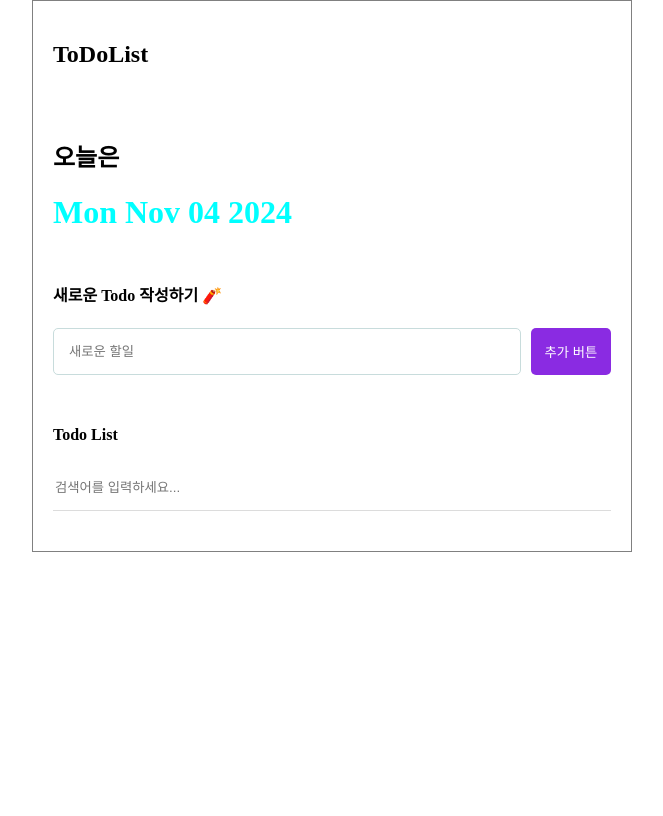
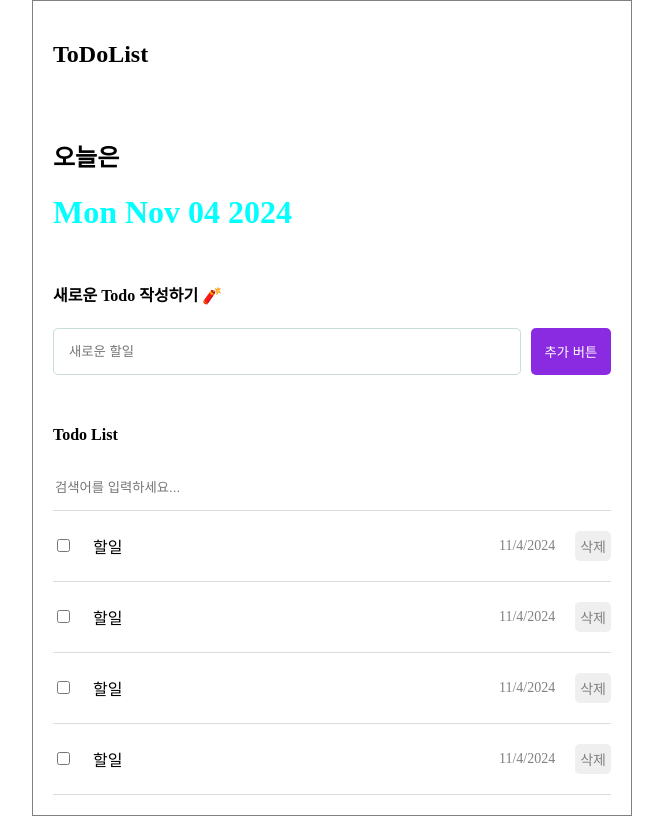
Before and after one commit to djadudwns12/react-todolistex, a React (Create React App) app: page / in a window 1280 px wide. Shown: the whole page, without its empty margins (308-971 px from the left). Built offline with nearby package versions, Linux system fonts and the light colour scheme.

Commit message:
feat : TodoItem 컴포넌트 생성 및 추가

```diff
--- /dev/null
+++ b/src/component/TodoItem.css
@@ -0,0 +1,29 @@
+.TodoItem {
+  display: flex;
+  align-items: center;
+  gap: 20px;
+  padding-bottom: 20px;
+  border-bottom: 1px solid rgb(220, 220, 220);
+}
+
+.TodoItem .checkbox-col {
+  width: 20px;
+}
+
+.TodoItem .title-col {
+  flex: 1;
+}
+
+.TodoItem .date-col {
+  font-size: 14px;
+  color: gray;
+}
+
+.TodoItem .btn-col button {
+  cursor: pointer;
+  color: gray;
+  font-size: 14px;
+  border: none;
+  border-radius: 5px;
+  padding: 5px;
+}
--- /dev/null
+++ b/src/component/TodoItem.js
@@ -0,0 +1,17 @@
+import './TodoItem.css';
+const TodoItem = () => {
+  return (
+    <div class="TodoItem">
+      <div className="checkbox-col">
+        <input type="checkbox" />
+      </div>
+      <div className="title-col">할일</div>
+      <div className="date-col">{new Date().toLocaleDateString()}</div>
+      <div className="btn-col">
+        <button>삭제</button>
+      </div>
+    </div>
+  );
+};
+
+export default TodoItem;
--- a/src/component/TodoList.css
+++ b/src/component/TodoList.css
@@ -12,3 +12,9 @@
   outline: none;
   border-bottom: 1px solid salmon;
 }
+
+.list_wrapper {
+  display: flex;
+  flex-direction: column;
+  gap: 20px;
+}
--- a/src/component/TodoList.js
+++ b/src/component/TodoList.js
@@ -1,3 +1,4 @@
+import TodoItem from './TodoItem';
 import './TodoList.css';
 const TodoList = () => {
   return (
@@ -8,6 +9,12 @@ const TodoList = () => {
         placeholder="검색어를 입력하세요..."
         type="text"
       />
+      <div className="list_wrapper">
+        <TodoItem />
+        <TodoItem />
+        <TodoItem />
+        <TodoItem />
+      </div>
     </div>
   );
 };
```
